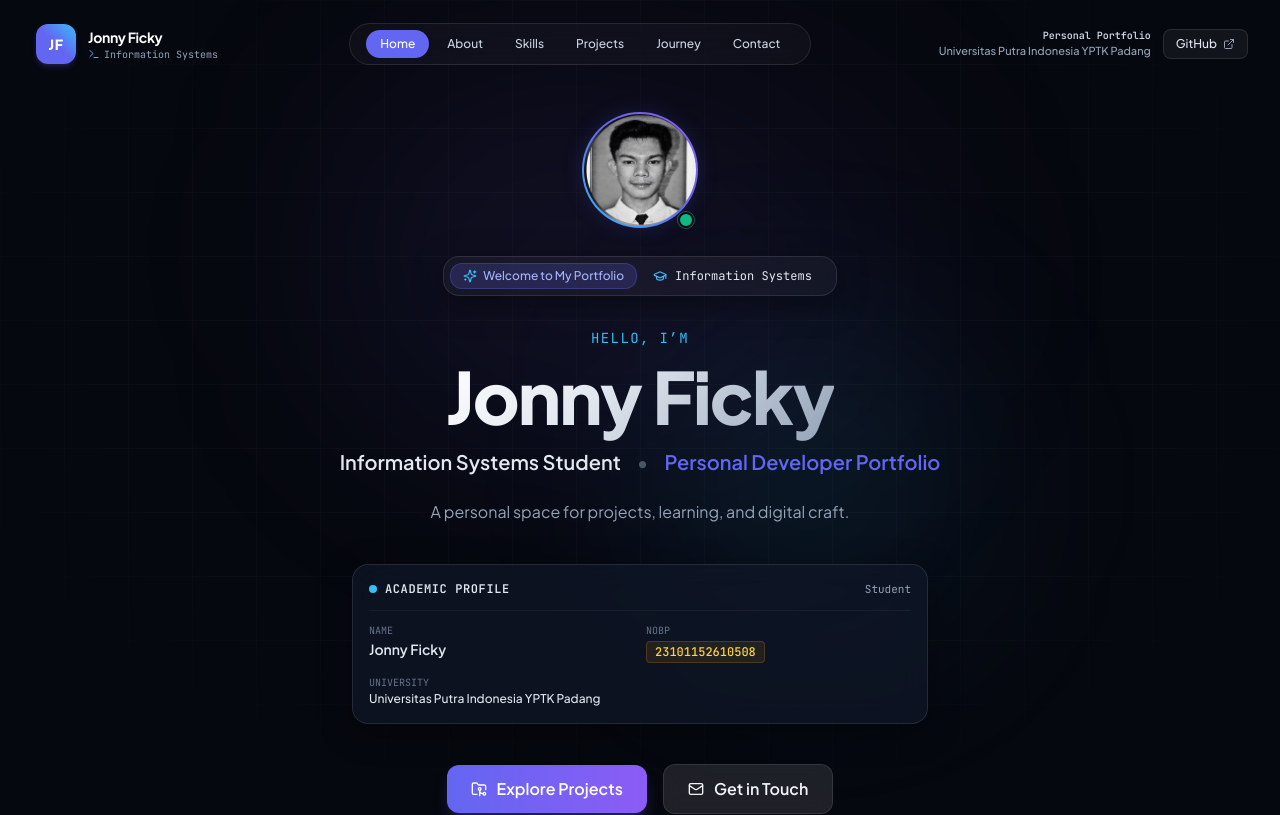
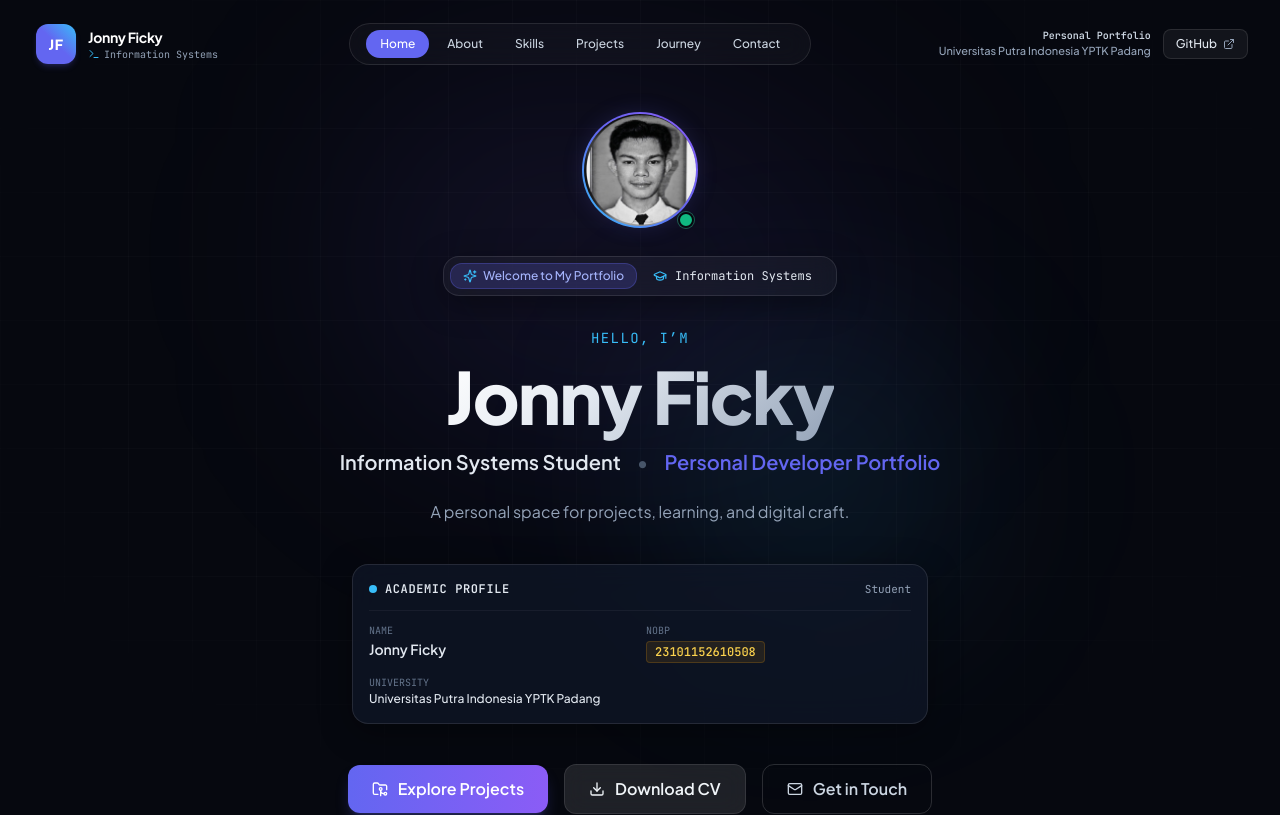
Before and after one commit to jonnyficky2/Portofolio, a React (Vite) app: page / in a window 1280 px wide. Shown: the top 815 px of the page. Built offline with nearby package versions, Linux system fonts and the light colour scheme.

Commit message:
feat(cv): add digital CV and download button to Hero section

```diff
--- a/src/components/sections/Hero.tsx
+++ b/src/components/sections/Hero.tsx
@@ -1,6 +1,6 @@
 import React from 'react';
 import { motion, useReducedMotion } from 'framer-motion';
-import { ArrowDown, Sparkles, FolderGit2, Mail, GraduationCap } from 'lucide-react';
+import { ArrowDown, Sparkles, FolderGit2, Mail, GraduationCap, Download } from 'lucide-react';
 import { studentData } from '../../data/portfolioData';
 import { Button } from '../ui/Button';
 import { Avatar } from '../ui/Avatar';
@@ -157,8 +157,18 @@ export const Hero: React.FC = () => {
           </Button>
 
           <Button
+            href={`${import.meta.env.BASE_URL}cv-jonnyficky.pdf`}
+            download="CV-JonnyFicky.pdf"
+            variant="secondary"
+            size="lg"
+            icon={<Download className="w-4 h-4" />}
+          >
+            Download CV
+          </Button>
+
+          <Button
             href="#contact"
-            variant="secondary"
+            variant="outline"
             size="lg"
             icon={<Mail className="w-4 h-4" />}
           >
--- a/src/components/ui/Button.tsx
+++ b/src/components/ui/Button.tsx
@@ -4,6 +4,7 @@ interface ButtonProps extends React.ButtonHTMLAttributes<HTMLButtonElement> {
   variant?: 'primary' | 'secondary' | 'ghost' | 'outline';
   size?: 'sm' | 'md' | 'lg';
   href?: string;
+  download?: boolean | string;
   target?: string;
   rel?: string;
   icon?: React.ReactNode;
@@ -16,6 +17,7 @@ export const Button: React.FC<ButtonProps> = ({
   variant = 'primary',
   size = 'md',
   href,
+  download,
   target,
   rel,
   icon,
@@ -47,7 +49,13 @@ export const Button: React.FC<ButtonProps> = ({
 
   if (href) {
     return (
-      <a href={href} target={target} rel={rel} className={combinedClasses}>
+      <a
+        href={href}
+        download={download}
+        target={target}
+        rel={rel}
+        className={combinedClasses}
+      >
         {icon && <span className="shrink-0">{icon}</span>}
         <span>{children}</span>
         {iconRight && <span className="shrink-0">{iconRight}</span>}
```
Also changed, not shown: 2 other files (tests, documents, lock files or other folders).
